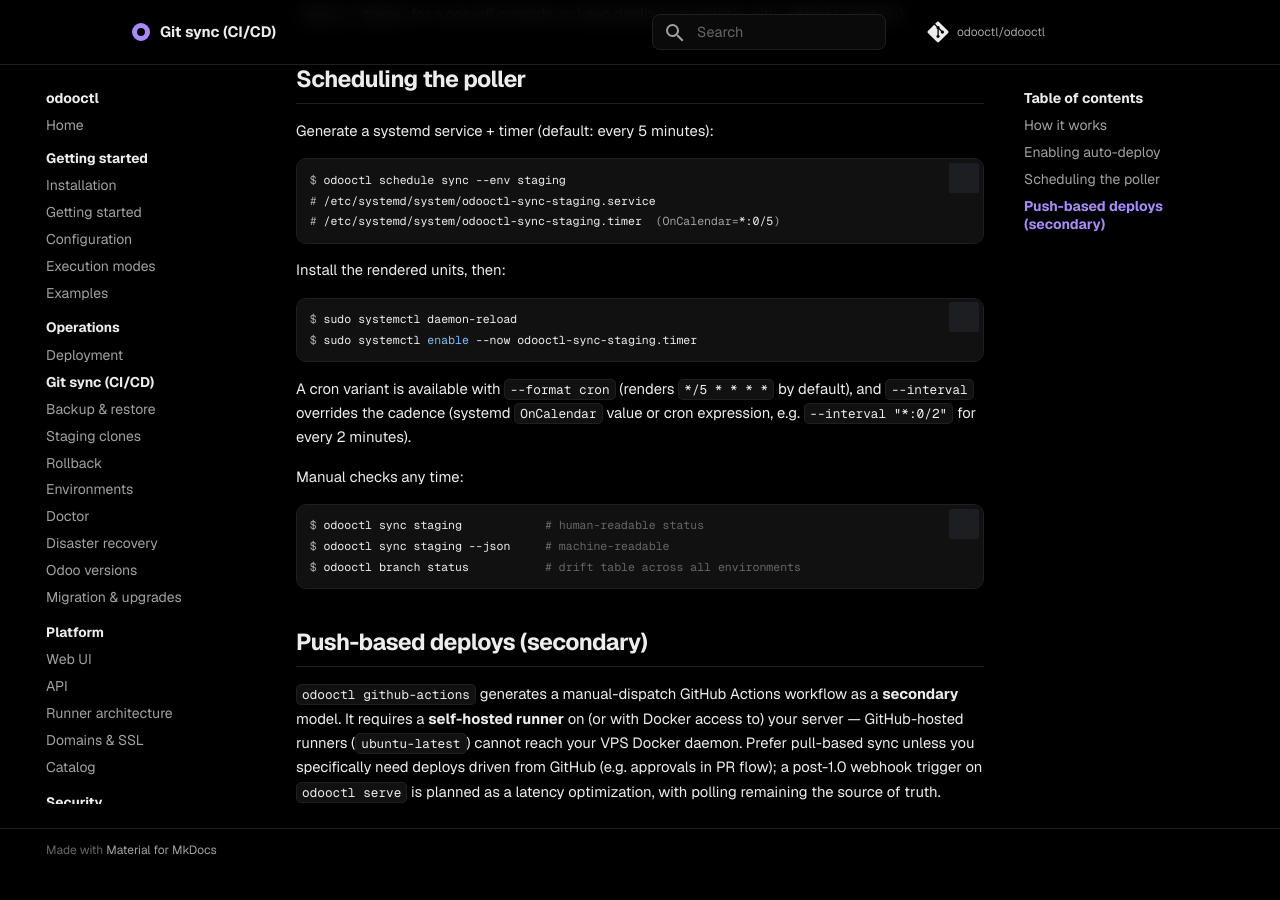
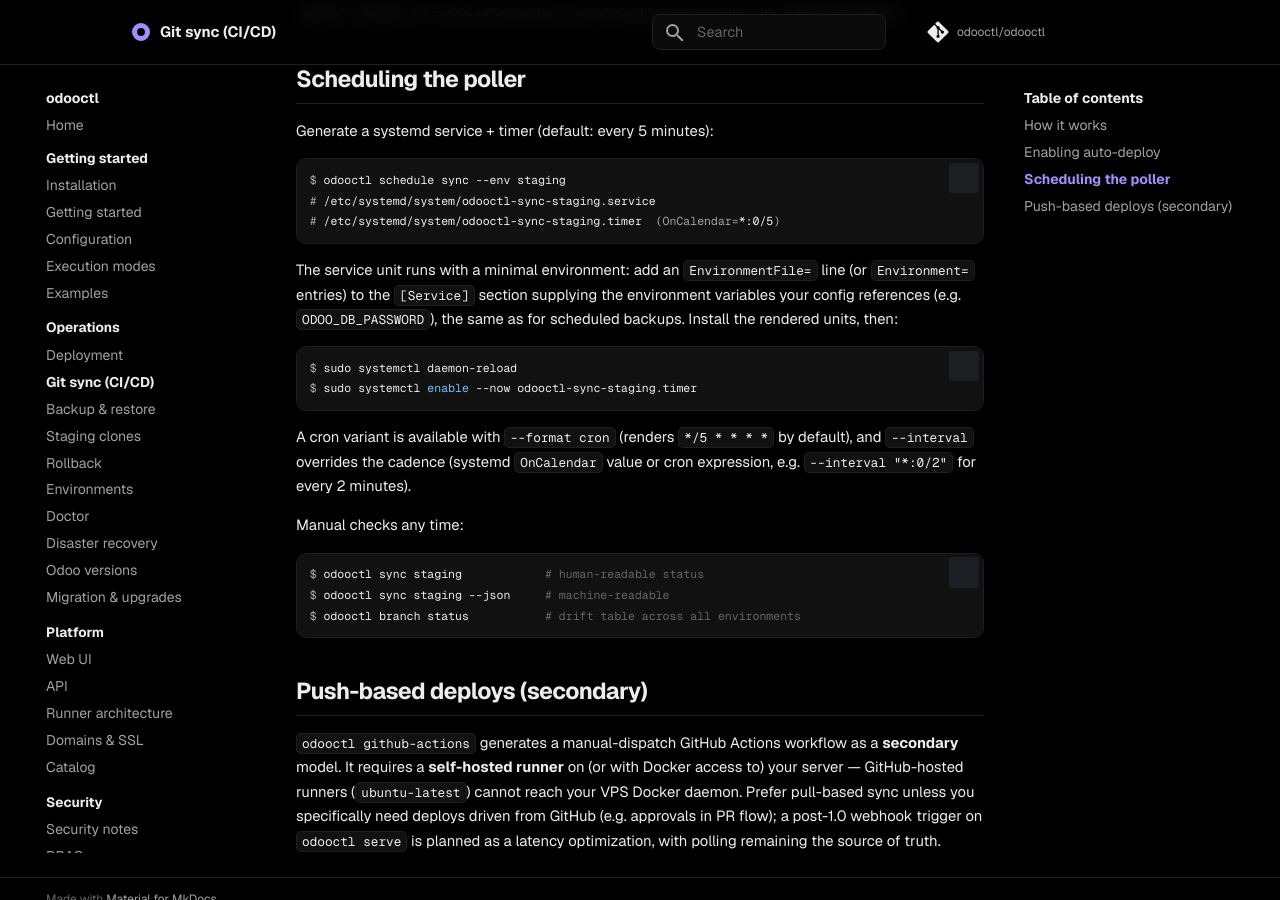
Before and after one commit to Rami-0/odooctl, an MkDocs documentation site: the page built from docs/git-sync.md, in a window 1280 px wide and 900 px high, scrolled down 1785 px. Built offline with MkDocs 1.6.1 and Material for MkDocs 9.7.7, drawn with Linux system fonts in a browser that asks for light colours; comment, search, counter and statistics services are not loaded; before the commit the page ends 2658 px from its top, so only the background shows below that.

Commit message:
docs: note EnvironmentFile requirement for scheduled sync units
Co-Authored-By: Claude Fable 5 <noreply@anthropic.com>

````diff
--- a/docs/git-sync.md
+++ b/docs/git-sync.md
@@ -70,7 +70,10 @@ $ odooctl schedule sync --env staging
 # /etc/systemd/system/odooctl-sync-staging.timer  (OnCalendar=*:0/5)
 ```
 
-Install the rendered units, then:
+The service unit runs with a minimal environment: add an `EnvironmentFile=`
+line (or `Environment=` entries) to the `[Service]` section supplying the
+environment variables your config references (e.g. `ODOO_DB_PASSWORD`), the
+same as for scheduled backups. Install the rendered units, then:
 
 ```console
 $ sudo systemctl daemon-reload
````
